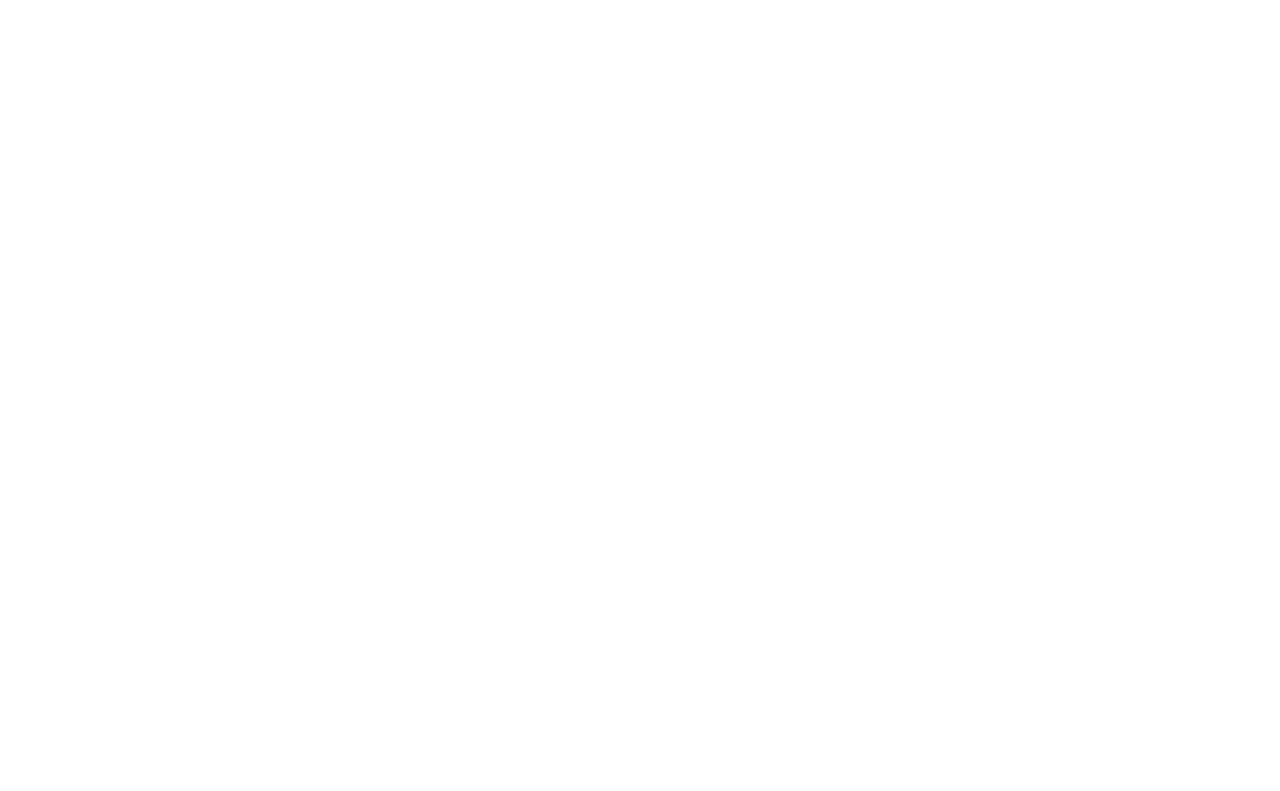
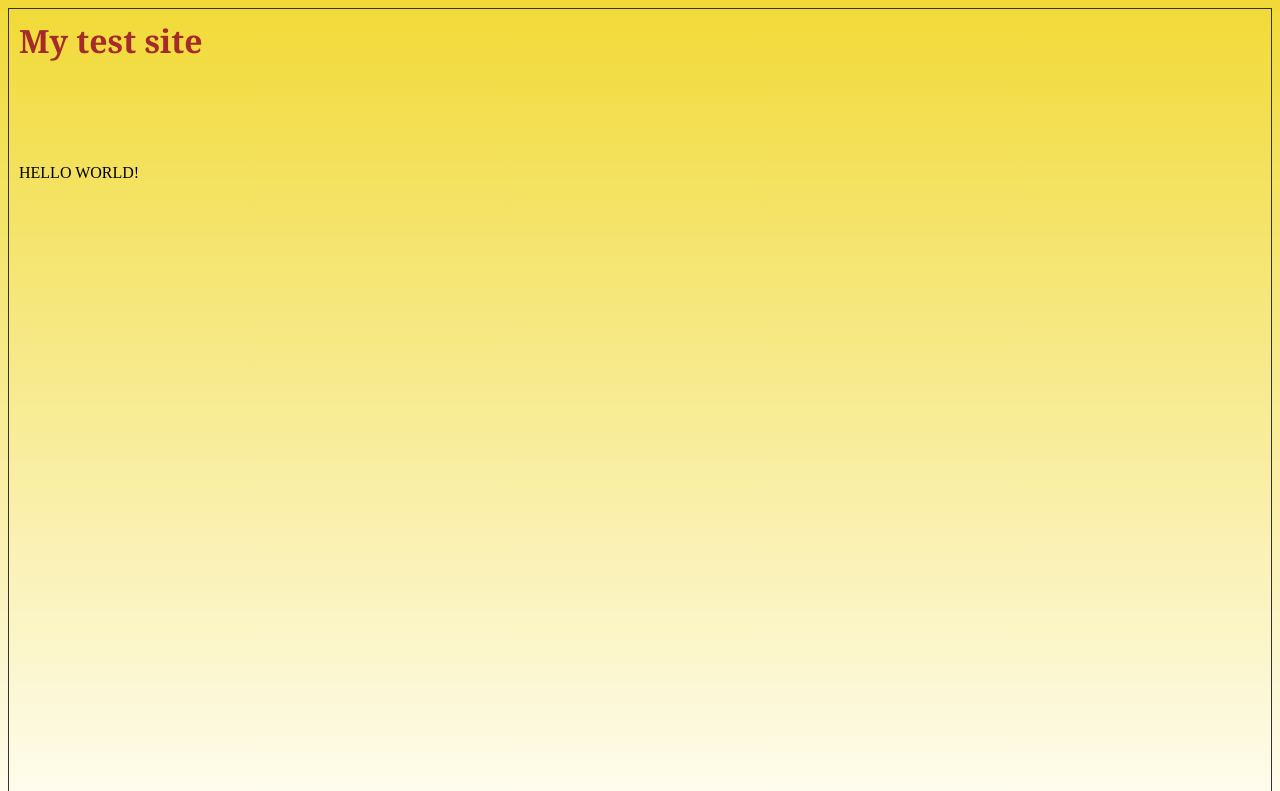
Before and after one commit to attapack/MyRR_PAV, a plain HTML site: page index.html in a window 1280 px wide. Shown: the top 791 px of the page. Drawn offline with Linux system fonts and the light colour scheme.

Commit message:
add folder styles

```diff
--- a/index.html
+++ b/index.html
@@ -1,7 +1,14 @@
 <html>
 <head>
-<title>LR2_GIT</title>
+<title>LR2_GIT with STYLES</title>
+<link rel=STYLESHEET TYPE="text/css" HREF="styles/body.css">
+<link rel=STYLESHEET TYPE="text/css" HREF="styles/h3.css">
 </head>
 <body>
+<h3>My test site</h3>
+<br>
+<br>
+<br>
+<p class="gradient">HELLO WORLD!</p>
 </body>
 </html>
```
